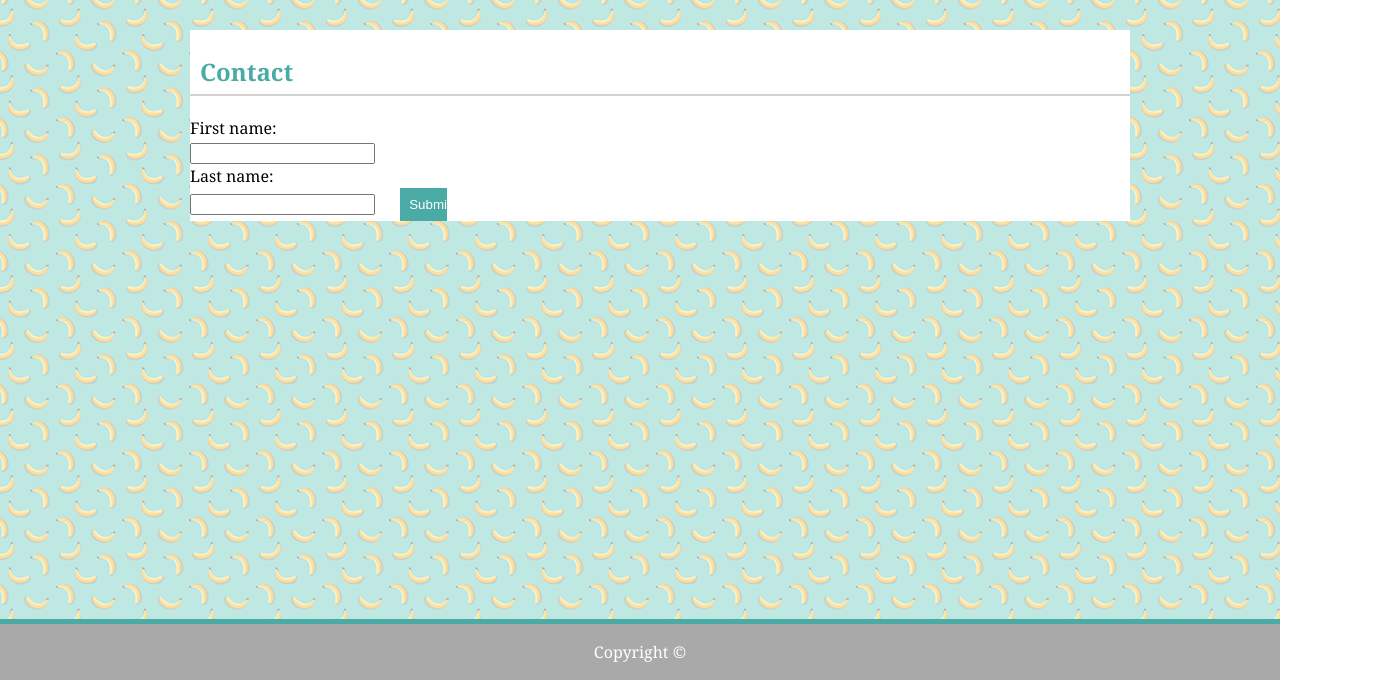
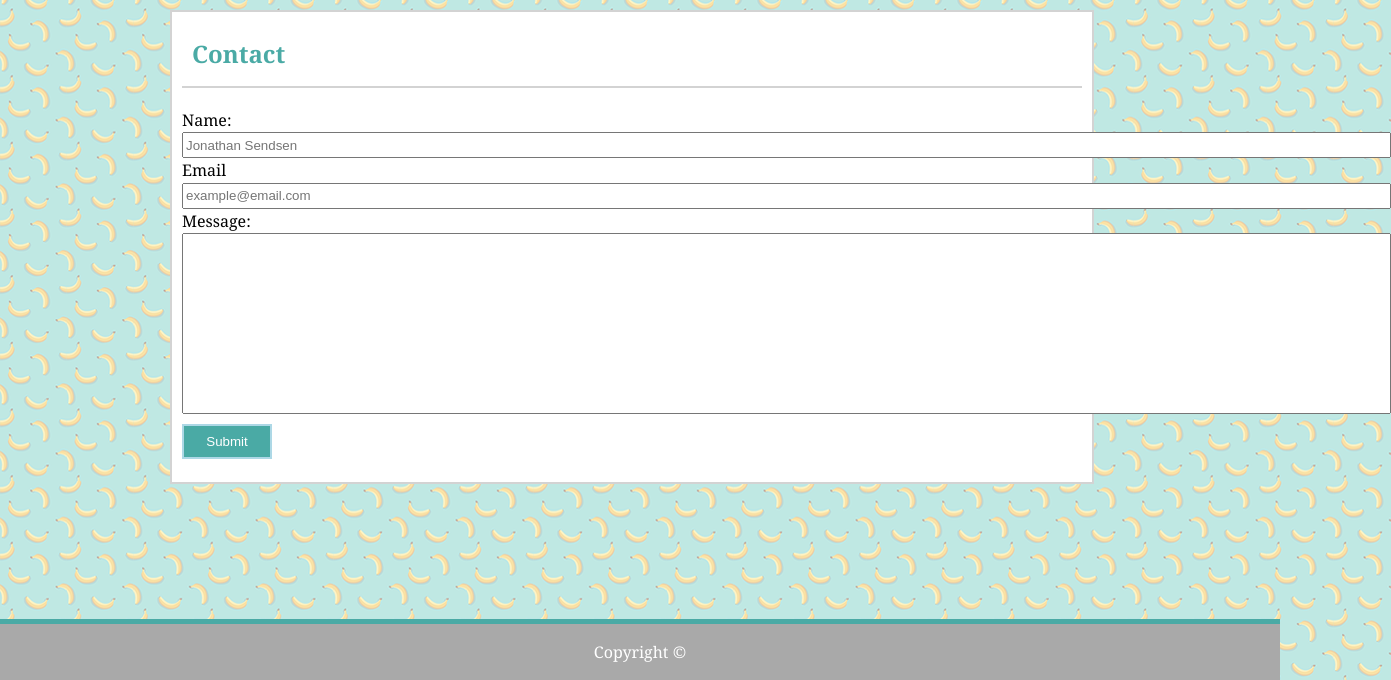
Before and after one commit to JonathanSendsen/Basic-Portfolio, a plain HTML site: page contact.html in a window 1280 px wide. Shown: the part 120-800 px from the top of the page, 1391 px wide, since content can reach past the window. Drawn offline with Linux system fonts and the light colour scheme.

Commit message:
adding a some styling components to contact pageand cleaning up some code for all pages

```diff
--- a/assets/css/style.css
+++ b/assets/css/style.css
@@ -24,9 +24,12 @@ a {
 }
 
 a:hover {
-    color: palevioletred;
+    color: coral;
 }
 
+a:active {
+    color:  rgba(0, 0, 255, 0.952);
+}
 
 .clearfix {
     background-color: #4aaaa5;
@@ -45,11 +48,8 @@ nav {
 h2 {
     color: #4aaaa5;
     border-bottom: 2px solid lightgrey;
-    padding: 10px;
-}
-
-.button {
-    color: black;
+    padding-bottom: 20px;
+    padding-left: 10px;
 }
 
 footer {
@@ -65,30 +65,33 @@ footer {
 
 form{
     float: left;
-}
-
-.name {
+    height: 450px;
+    width: 900px;
+    padding: 10px;
+    float: left;
+    background-color: white;
+    font-family: 'Georgia', 'Times New Roman', 'Times', 'serif';
+    border: 2px solid lightgray;
 }
 
 
-.message {
-    height: 300px;
+button {
+    padding: 8px;
+    color: white;
+    background-color:  #4aaaa5;
+    width: 10%;
+    margin-top: 10px;
+    border: 2px solid lightblue;
 }
 
-button {
-    padding: 9px;
-    margin-left: 21px;
-    padding: 25px, 20px 25px 20px;
-    color: white;
-    background-color:  #4aaaa5;
-    width: 5%;
-    border: none;
+button:hover {
+    background-color:  rgba(0, 0, 255, 0.952);
 }
 
-.my-button:hover {
-    background-color:  green;
+button:active {
+    background-color: rgba(0, 128, 0, 0.959);
+}
 
-}
 
 li {
     float: right;
@@ -99,12 +102,15 @@ li {
 
 section{
     float: left;
-    margin: 20px;
     background-color: white;
     width: 940px;
     font-family: 'Georgia', 'Times New Roman', 'Times', 'serif';
+    border: 2px solid lightgrey;
 }
 
+article {
+    padding: 10px;
+}
 .profile{
    float: left;
    width: 200px;
@@ -112,9 +118,7 @@ section{
    position: relative; top: -10px;
 }
 
-.my-words {
-    float: left;
-}
+
 
 .food {
     float: left;
@@ -202,12 +206,3 @@ section{
     text-align: center;
     width: 90%;
 }
-
-
-form {
-    float: left;
-    margin: 20px;
-    background-color: white;
-    width: 940px;
-    font-family: 'Georgia', 'Times New Roman', 'Times', 'serif';
-}
--- a/contact.html
+++ b/contact.html
@@ -2,8 +2,9 @@
 <!DOCTYPE html>
 <html lang="en-us">
 <head>
+<!-- This is where I am linking my styling relative path -->
     <link rel="stylesheet" type="text/css" href="assets/css/style.css">
-    <title>Contact Me!</title>
+    <title>Contact Me</title>
 </head>
 <!-- This section begins my body tag and places my header and nav bar at the top of my contact webpage-->
 <body>
@@ -20,15 +21,20 @@
 <!-- Creating a form in a contact.html file -->
 <form>
     <h2>Contact</h2>
-     First name:<br>
-      <input type="text" name="firstname"><br>
-        Last name:<br>
-         <input type="text" name="lastname">
+        <div class="name">
+            Name:<br>
+                <input type="text" placeholder="Jonathan Sendsen" size="148px" style="height: 20px"><br>
+                    </div>
+                        <div class="email"></div>
+                          Email<br>
+                             <input type="text" placeholder="example@email.com" size="148px" style="height: 20px"><br>
+                            </div>
+                        <div class="message"></div>
+                      Message:<br>
+                    <input type="text" size="148px" style="height:175px"><br>
+                </div>
         <!-- Creating a button in a contact.html file to submit form -->
-
-         <button>
-                <div class="my-button"> Submit</button>
-            </div>
+    <button>Submit</button>
 </form>
 <!-- Adding a footer to my contact page-->
 <footer>
@@ -36,24 +42,3 @@
  </footer>
 </body>
 </html>
-
-
-
-
-
-
-
-
-
-
-
-
-
-
-
-
-
-
-
-
-</html>
```
Also changed, not shown: index.html (+3 -2 lines), portfolio.html (+1 -0 lines). Lines whose indentation alone changed are shown as unchanged.
